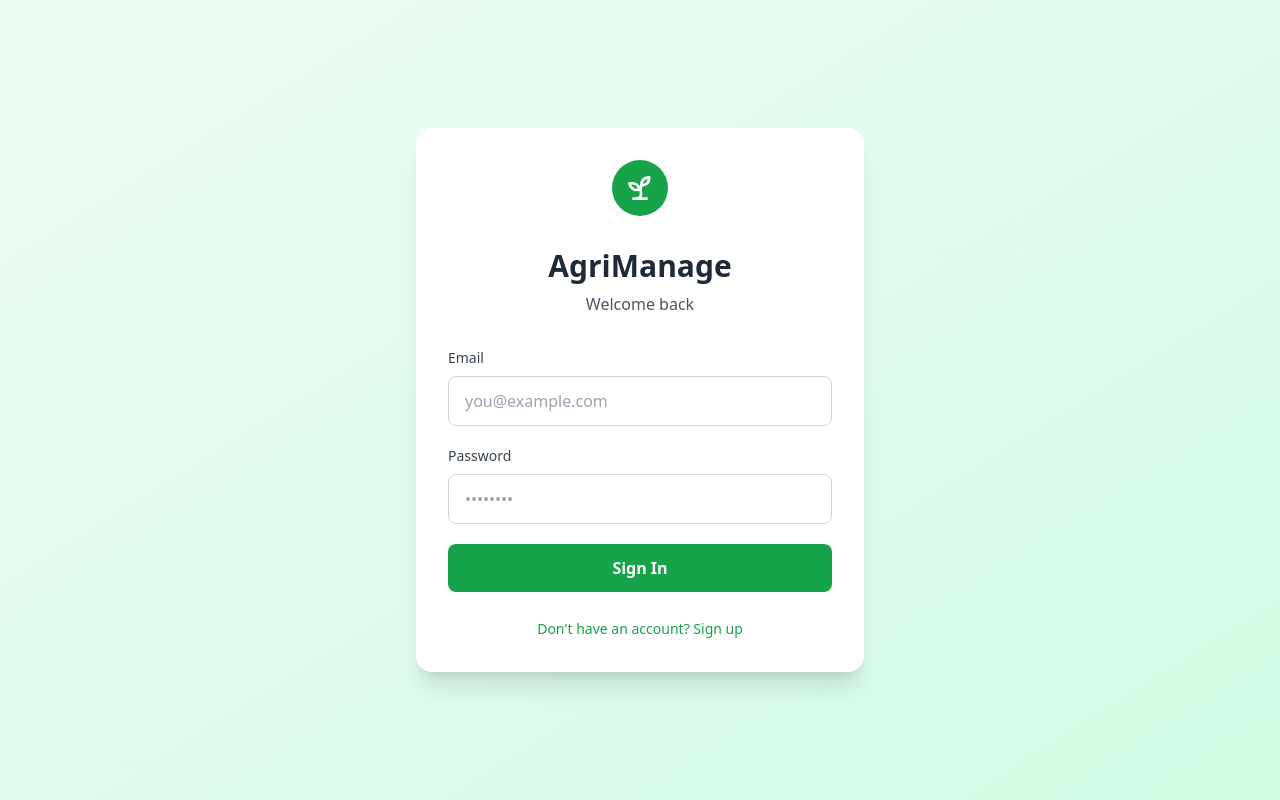
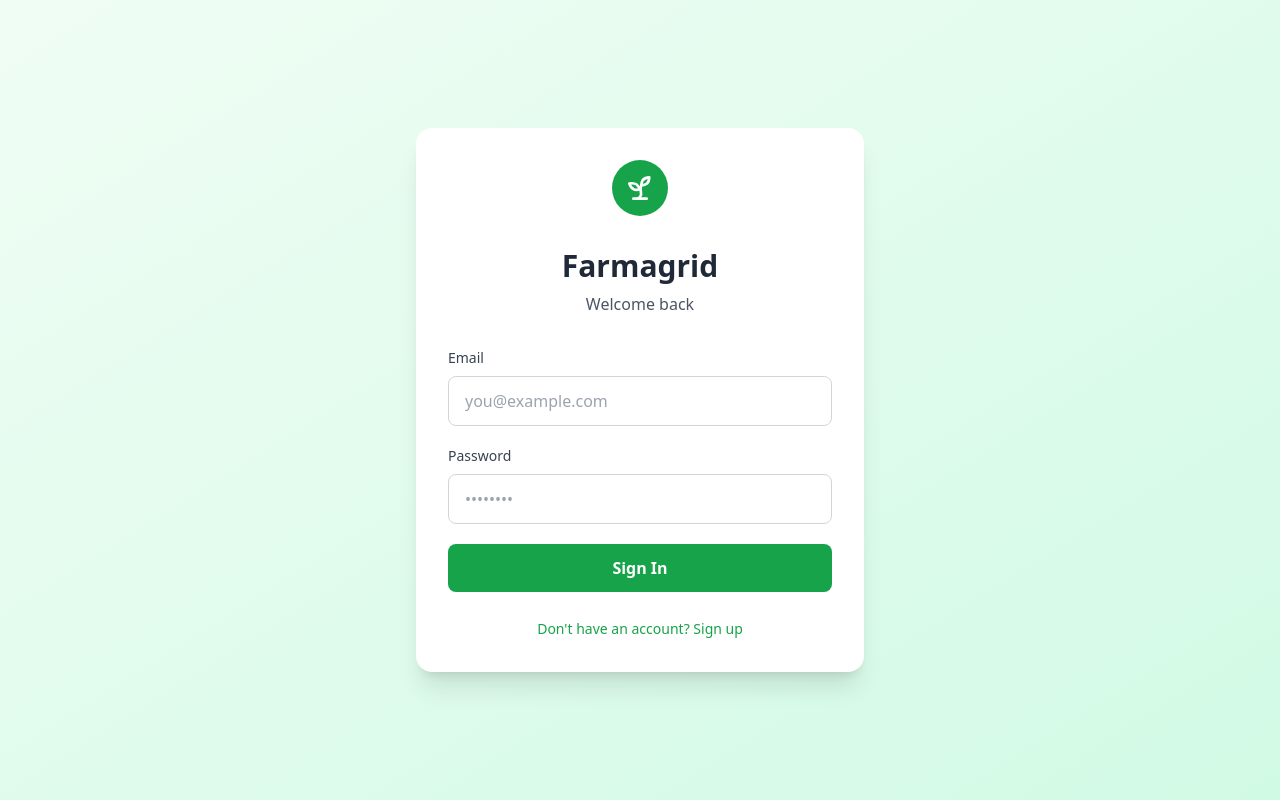
Before and after one commit to Satyapaljanghela12/Agritech-manage-, a React (Vite) app: page / in a window 1280 px wide. Built offline with nearby package versions, Linux system fonts and the light colour scheme; no server answers.

Commit message:
Change title from 'AgriManage' to 'Farmagrid'

```diff
--- a/src/components/AuthForm.tsx
+++ b/src/components/AuthForm.tsx
@@ -42,7 +42,7 @@ export const AuthForm = () => {
         </div>
 
         <h1 className="text-3xl font-bold text-center text-gray-800 mb-2">
-          AgriManage
+          Farmagrid
         </h1>
         <p className="text-center text-gray-600 mb-8">
           {isSignUp ? 'Create your account' : 'Welcome back'}
```
